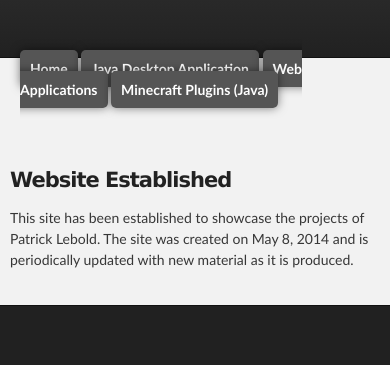
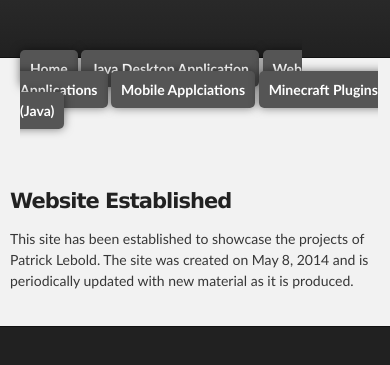
Before and after one commit to pat-lebold/lebold.github.io, a plain HTML site: page index.html in a window 390 px wide. Shown: the part 101-466 px from the top of the page. Drawn offline with Linux system fonts and the light colour scheme.

Commit message:
Added Mobile Applications Nav_Button

```diff
--- a/index.html
+++ b/index.html
@@ -31,6 +31,7 @@
 			<a id="nav_button" href="http://google.com">Home</a>
 			<a id="nav_button" href="http://google.com">Java Desktop Application</a>
 			<a id="nav_button" href="http://google.com">Web Applications</a>
+			<a id="nav_button" href="http://google.com">Mobile Applciations</a>
 			<a id="nav_button" href="http://google.com">Minecraft Plugins (Java)</a>
 		</ul>
 
```
